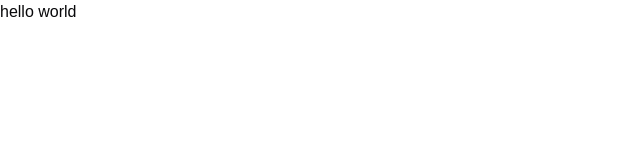
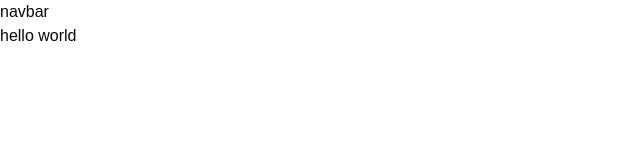
Before and after one commit to Abdullah-1922/Find-house-client, a Next.js app: page / in a window 1280 px wide. Shown: the top 160 px of the page, without its empty margins (0-640 px from the left). Built offline with nearby package versions, Linux system fonts and the light colour scheme.

Commit message:
add the navbar folder

```diff
--- a/src/app/layout.tsx
+++ b/src/app/layout.tsx
@@ -1,6 +1,7 @@
 import type { Metadata } from "next";
 
 import "./globals.css";
+import Navbar from "@/components/shared/Navbar/Navbar";
 
 
 
@@ -19,6 +20,7 @@ export default function RootLayout({
       <body
 
       >
+        <Navbar></Navbar>
         {children}
       </body>
     </html>
--- /dev/null
+++ b/src/components/shared/Navbar/Navbar.tsx
@@ -0,0 +1,11 @@
+import React from 'react';
+
+const Navbar = () => {
+    return (
+        <div>
+            <h1>navbar</h1>
+        </div>
+    );
+};
+
+export default Navbar;
```
